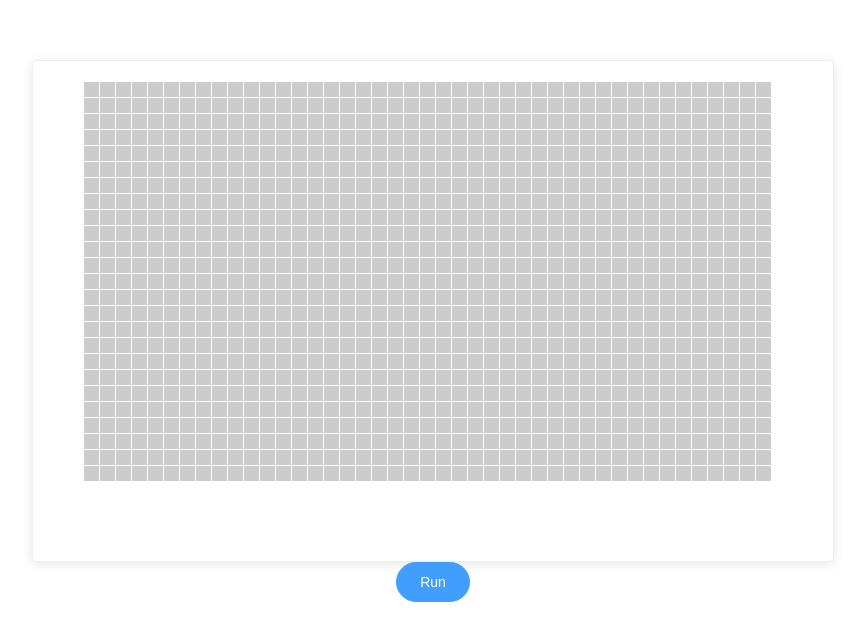
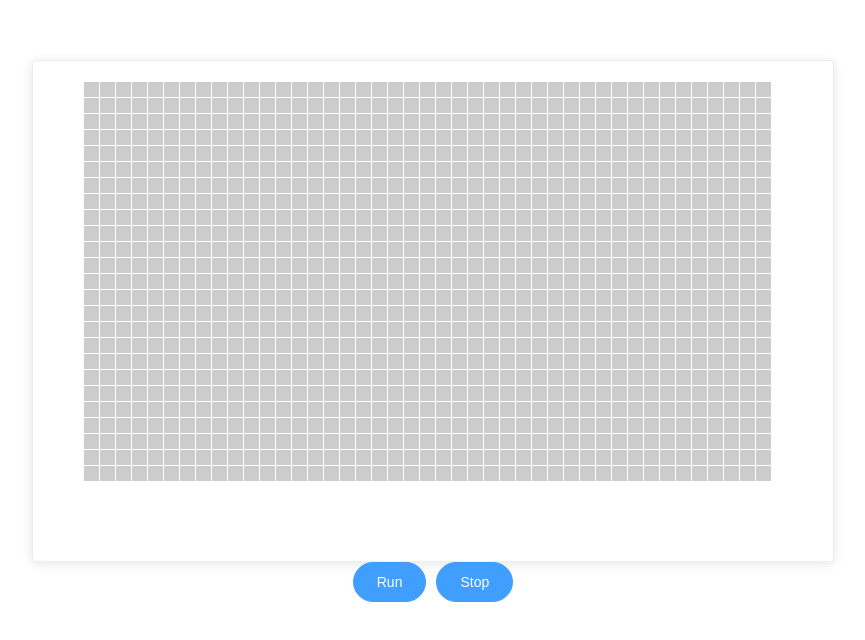
Before and after one commit to HanwGeek/cell-auto, a Vue app: page / in a window 1280 px wide. Shown: the top 640 px of the page, without its empty margins (207-1072 px from the left). Built offline with nearby package versions, Linux system fonts and the light colour scheme.

Commit message:
Add stop button

```diff
--- a/src/components/cell-auto.vue
+++ b/src/components/cell-auto.vue
@@ -16,6 +16,12 @@
       @click="run"
       round>
         Run
+      </el-button>
+      <el-button
+      type="primary"
+      @click="stop"
+      round>
+        Stop
       </el-button>
     </el-row>
   </div>
@@ -147,6 +153,9 @@ export default {
       this.running = true;
       this.timer();
     },
+    stop() {
+      this.running = false;
+    },
     timer() {
       if(this.running) {
         this.judgeNum();
```
